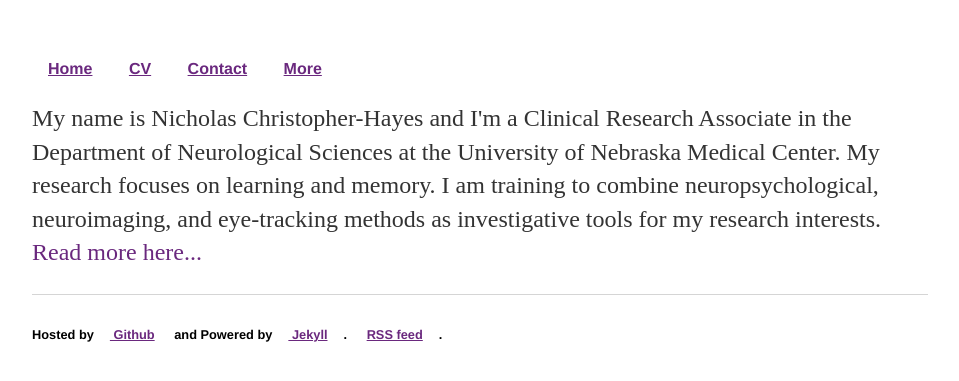
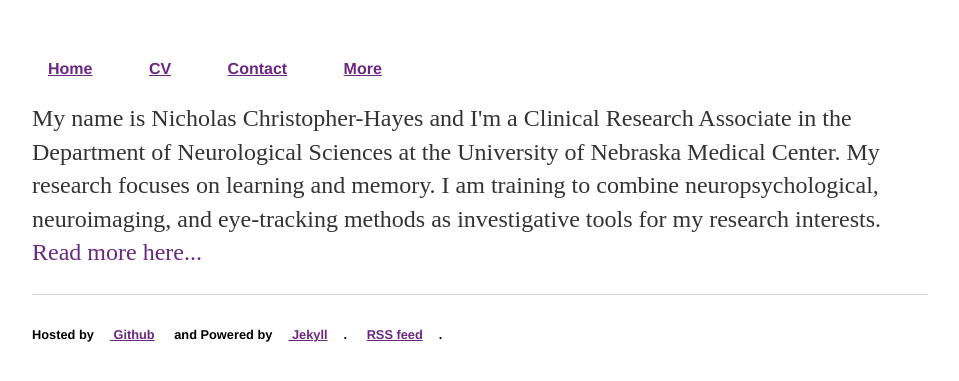
Before and after one commit to nichrishayes/nichrishayes.github.io, a Jekyll site: the page built from index.html, in a window 1280 px wide. Shown: the top 381 px of the page, without its empty margins (160-1119 px from the left). Built offline with Jekyll 4.4.1, drawn with Linux system fonts in a browser that asks for light colours.

Commit message:
Update main.css

```diff
--- a/css/main.css
+++ b/css/main.css
@@ -11,7 +11,7 @@ nav ul, footer ul {
 }
 nav ul li, footer ul li {
     display: inline;
-    margin-right: 0px;
+    margin-right: 20px;
 }
 a {
     text-decoration: none;
```
